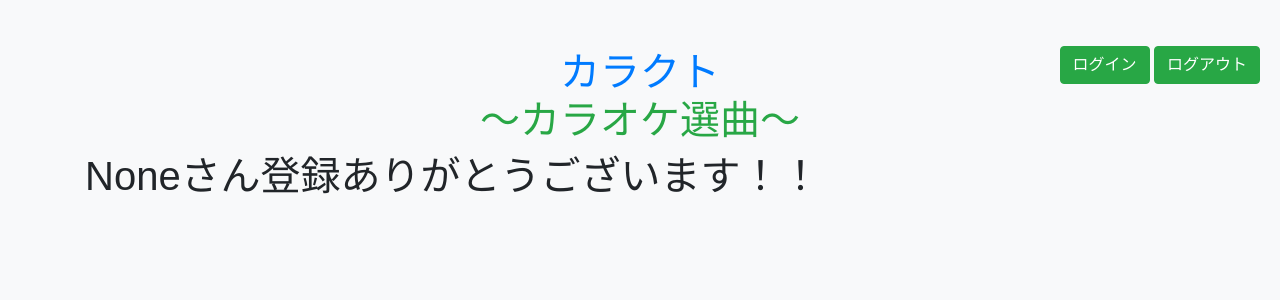
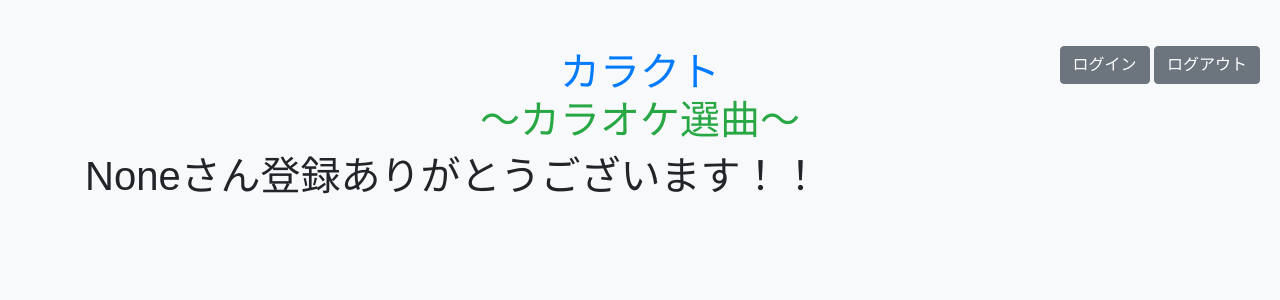
Before and after one commit to Chame02/karakuto2, a Flask app: page /conf_user in a window 1280 px wide. Shown: the top 300 px of the page. Run offline with Flask 3, Linux system fonts and the light colour scheme; some libraries are stand-ins or nearby versions.

Commit message:
ボタンの色を変更（緑から灰色）

```diff
--- a/templates/base.html
+++ b/templates/base.html
@@ -125,8 +125,8 @@
     <div class="container">
         <header>
             <div class="login_logout_button">
-                <button onclick="location.href='{{ url_for('login') }}';" class="btn btn-success mt-3">ログイン</button>
-                <button onclick="location.href='{{ url_for('logout') }}';" class="btn btn-success mt-3">ログアウト</button>
+                <button onclick="location.href='{{ url_for('login') }}';" class="btn btn-secondary mt-3">ログイン</button>
+                <button onclick="location.href='{{ url_for('logout') }}';" class="btn btn-secondary mt-3">ログアウト</button>
             </div>
             <h1 class="title text-primary text-center mt-5">カラクト<br>
                 <span class="subtitle text-success">～カラオケ選曲～</span>
```
